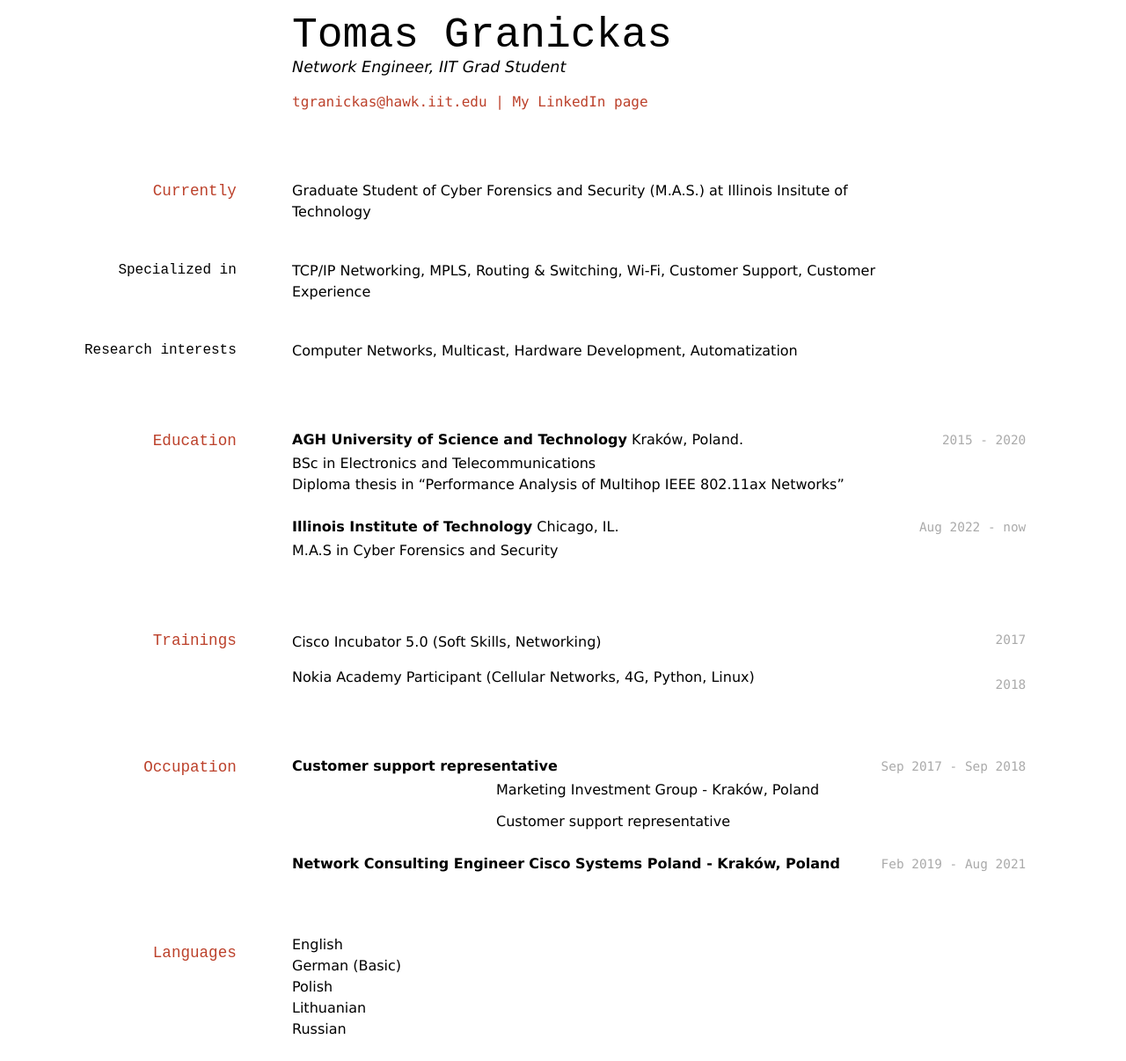
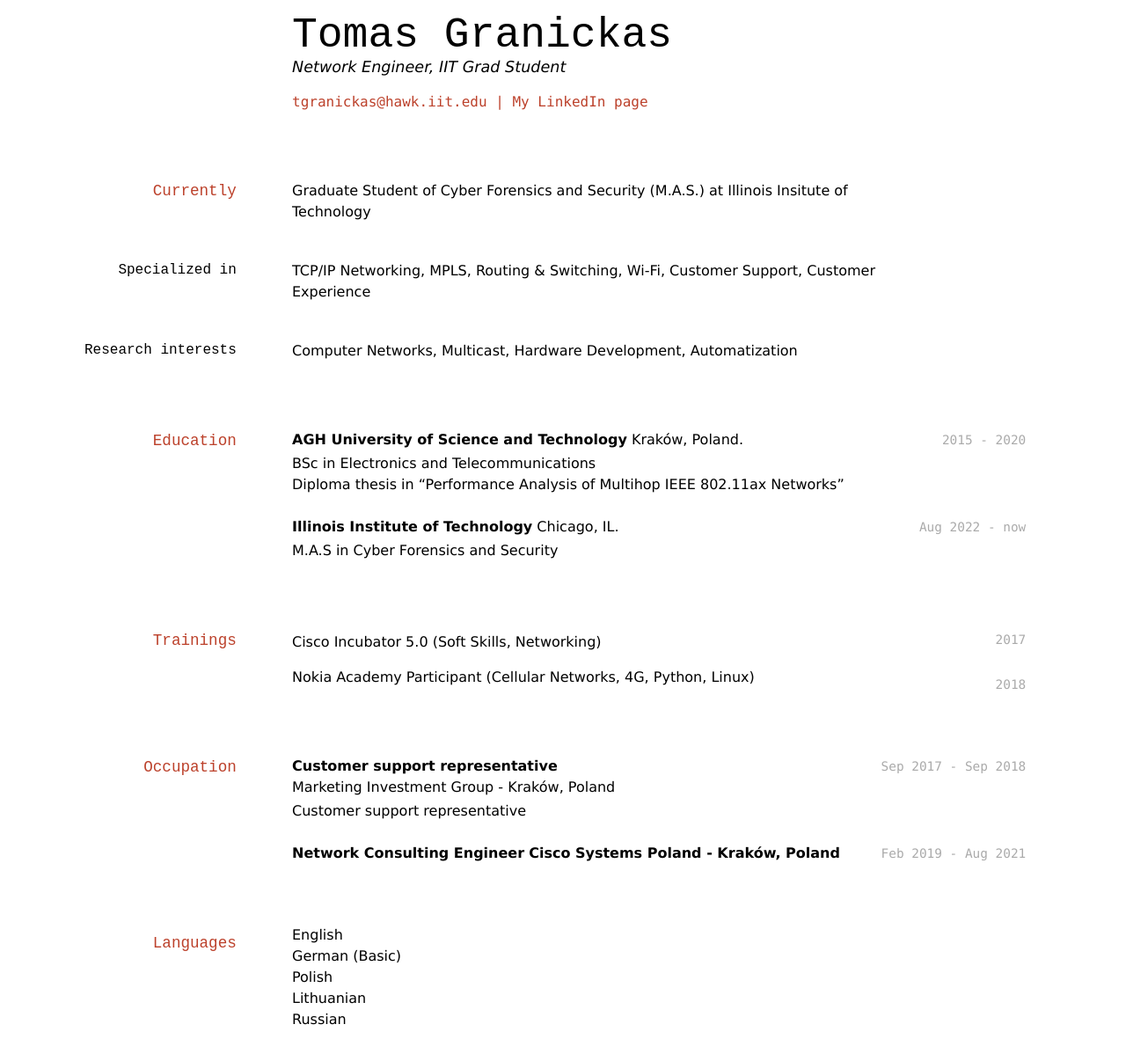
Before and after one commit to Loonzard/Loonzard.github.io, a Jekyll site: the page built from index.md, in a window 1280 px wide. Shown: the whole page at 88% size. Built offline with Jekyll 4.4.1, drawn with Linux system fonts in a browser that asks for light colours.

```diff
--- a/index.md
+++ b/index.md
@@ -72,7 +75,7 @@ __Illinois Institute of Technology__ Chicago, IL.
 
 `Sep 2017 - Sep 2018`
 __Customer support representative__
-- Marketing Investment Group - Kraków, Poland
+Marketing Investment Group - Kraków, Poland
 
 - Customer support representative
 
```
Also changed, not shown: other parts of index.md (+3 -0 lines).
